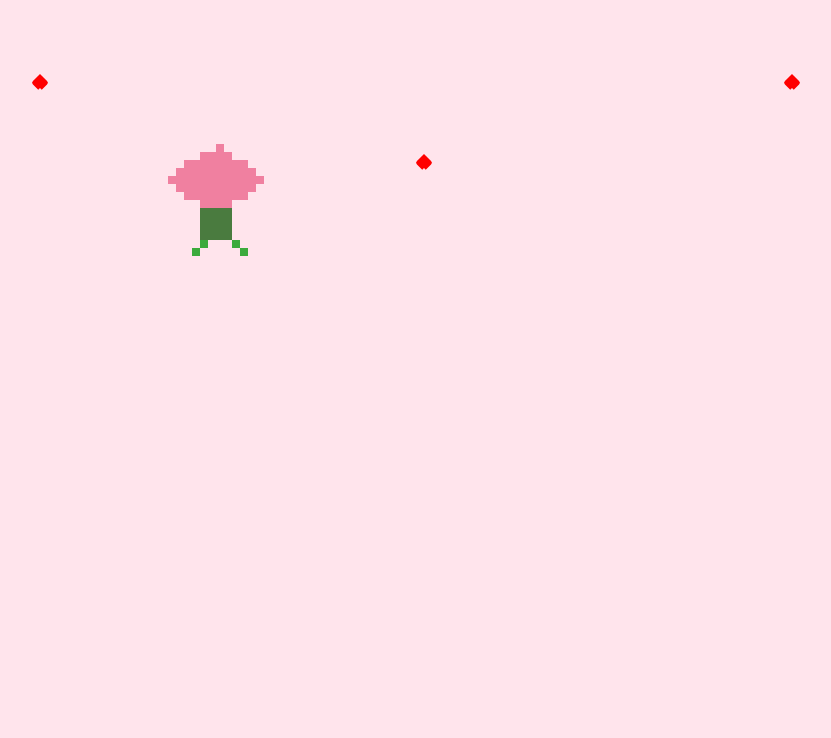
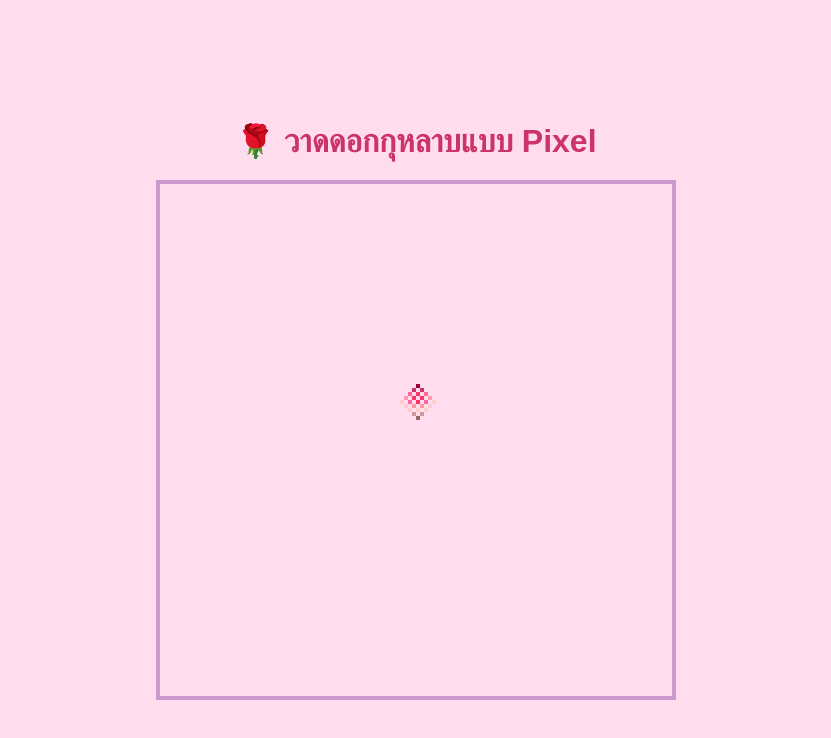
Before and after one commit to Nattapat2550/Nattapat2550.github.io, a plain HTML site: page index.html in a window 1280 px wide. Shown: the whole page, without its empty margins (224-1055 px from the left). Drawn offline with Linux system fonts and the light colour scheme.

Commit message:
Update index.html

```diff
--- a/index.html
+++ b/index.html
@@ -2,122 +2,64 @@
 <html lang="en">
 <head>
   <meta charset="UTF-8">
-  <title>Pixel Rose</title>
+  <title>Pixel Rose 🌹</title>
   <style>
     body {
-      margin: 0;
-      background-color: #ffe4ec;
+      background-color: #ffddee;
       display: flex;
       justify-content: center;
       align-items: center;
       height: 100vh;
-      overflow: hidden;
-      position: relative;
+      margin: 0;
+      font-family: sans-serif;
+      flex-direction: column;
     }
-
     canvas {
       image-rendering: pixelated;
+      width: 512px;
+      height: 512px;
+      border: 4px solid #cc99cc;
     }
-
-    .heart {
-      position: absolute;
-      width: 16px;
-      height: 16px;
-      background: red;
-      clip-path: polygon(
-        50% 0%,
-        61% 11%,
-        72% 22%,
-        83% 33%,
-        94% 44%,
-        100% 55%,
-        94% 66%,
-        83% 77%,
-        72% 88%,
-        61% 99%,
-        50% 88%,
-        39% 99%,
-        28% 88%,
-        17% 77%,
-        6% 66%,
-        0% 55%,
-        6% 44%,
-        17% 33%,
-        28% 22%,
-        39% 11%
-      );
-      animation: float 2s ease-in-out infinite;
-    }
-
-    @keyframes float {
-      0%, 100% { transform: translateY(0); }
-      50% { transform: translateY(-6px); }
+    h1 {
+      color: #cc3366;
+      margin-bottom: 20px;
     }
   </style>
 </head>
 <body>
-  <canvas id="canvas" width="64" height="64"></canvas>
-
-  <!-- หัวใจขยับ -->
-  <div class="heart" style="top: 10%; left: 20%;"></div>
-  <div class="heart" style="top: 10%; right: 20%;"></div>
-  <div class="heart" style="top: 20%; left: 50%;"></div>
+  <h1>🌹 วาดดอกกุหลาบแบบ Pixel</h1>
+  <canvas id="roseCanvas" width="128" height="128"></canvas>
 
   <script>
-    const canvas = document.getElementById("canvas");
-    const ctx = canvas.getContext("2d");
-    const scale = 8; // ขยายพิกเซลให้ใหญ่
-    canvas.style.width = canvas.width * scale + "px";
-    canvas.style.height = canvas.height * scale + "px";
+    const canvas = document.getElementById('roseCanvas');
+    const ctx = canvas.getContext('2d');
 
-    // พิกเซลของดอกกุหลาบแบบง่าย ๆ (0 = โปร่งใส, 1 = กลีบดอก, 2 = ก้าน, 3 = ใบไม้)
+    // ภาพดอกกุหลาบแบบ bitmap (pixel map)
+    // ค่าใน array คือ [x, y, color]
     const rosePixels = [
-      "0000000100000000",
-      "0000011110000000",
-      "0001111111100000",
-      "0011111111110000",
-      "0111111111111000",
-      "0011111111110000",
-      "0001111111100000",
-      "0000011110000000",
-      "0000022220000000",
-      "0000022220000000",
-      "0000022220000000",
-      "0000022220000000",
-      "0000030003000000",
-      "0000300000300000",
+      [64, 50, '#990033'], [63, 51, '#cc3366'], [65, 51, '#cc3366'],
+      [62, 52, '#ff6699'], [64, 52, '#ff3366'], [66, 52, '#ff6699'],
+      [61, 53, '#ff99aa'], [63, 53, '#ff3366'], [65, 53, '#ff3366'], [67, 53, '#ff99aa'],
+      [60, 54, '#ffcccc'], [62, 54, '#ff6699'], [64, 54, '#ff3366'],
+      [66, 54, '#ff6699'], [68, 54, '#ffcccc'],
+      [61, 55, '#ffcccc'], [63, 55, '#ff9999'], [65, 55, '#ff9999'], [67, 55, '#ffcccc'],
+      [62, 56, '#ffcccc'], [64, 56, '#ffcccc'], [66, 56, '#ffcccc'],
+      [63, 57, '#cc9999'], [65, 57, '#cc9999'],
+      [64, 58, '#996666'],
     ];
 
-    const colorMap = {
-      "0": "rgba(0,0,0,0)",         // โปร่งใส
-      "1": "#f080a0",               // กลีบดอก
-      "2": "#4a7b3f",               // ก้าน
-      "3": "#3caa3c"                // ใบไม้
-    };
-
-    let y = 0;
-    let x = 0;
-
-    function drawPixelSlowly() {
-      if (y >= rosePixels.length) return;
-
-      const row = rosePixels[y];
-      const pixel = row[x];
-      if (pixel !== "0") {
-        ctx.fillStyle = colorMap[pixel];
+    let i = 0;
+    function drawPixelAnimation() {
+      if (i < rosePixels.length) {
+        const [x, y, color] = rosePixels[i];
+        ctx.fillStyle = color;
         ctx.fillRect(x, y, 1, 1);
+        i++;
+        setTimeout(drawPixelAnimation, 100); // วาดทีละจุดทุก 100ms
       }
-
-      x++;
-      if (x >= row.length) {
-        x = 0;
-        y++;
-      }
-
-      requestAnimationFrame(drawPixelSlowly);
     }
 
-    drawPixelSlowly();
+    drawPixelAnimation();
   </script>
 </body>
 </html>
```
